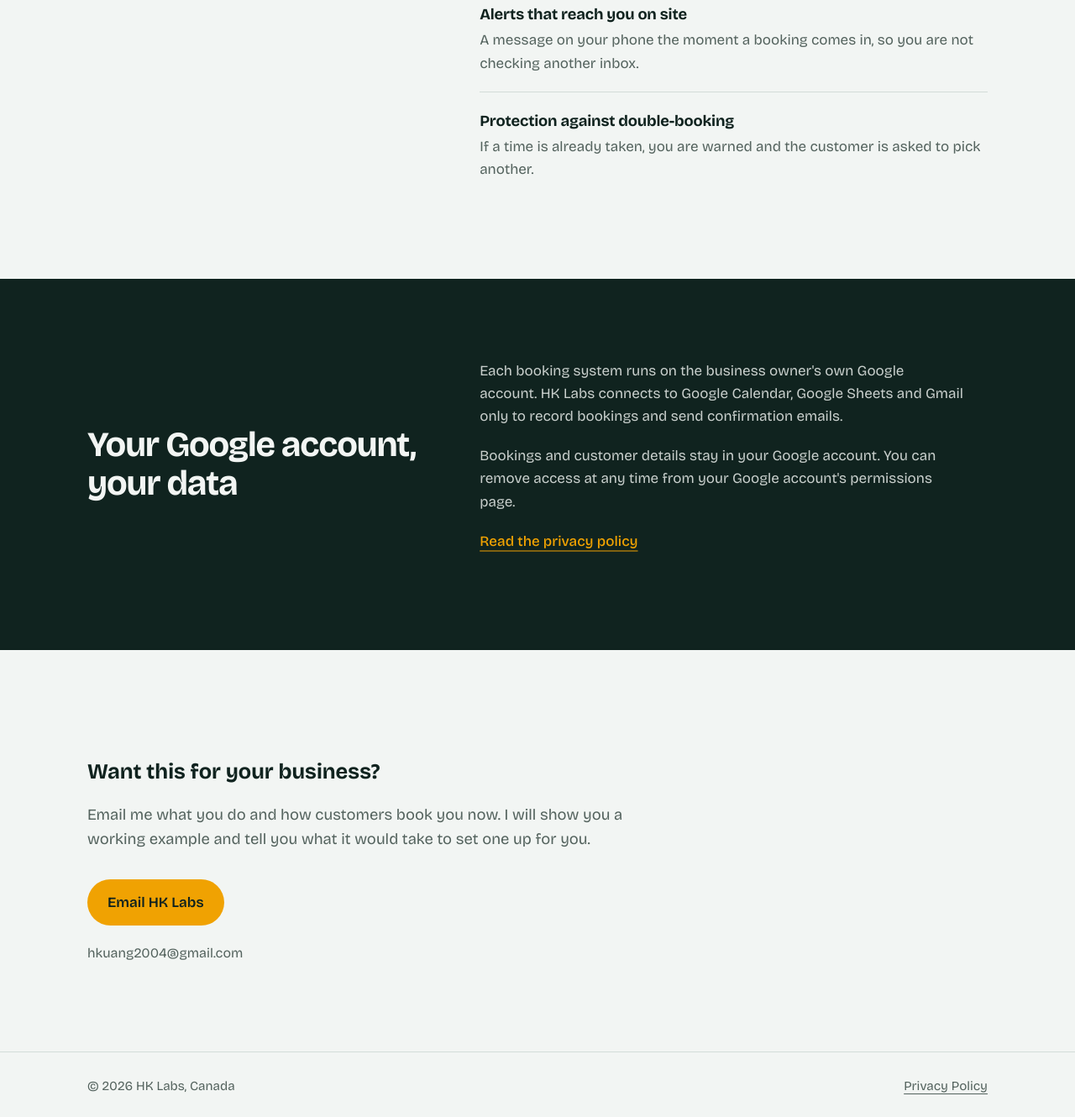
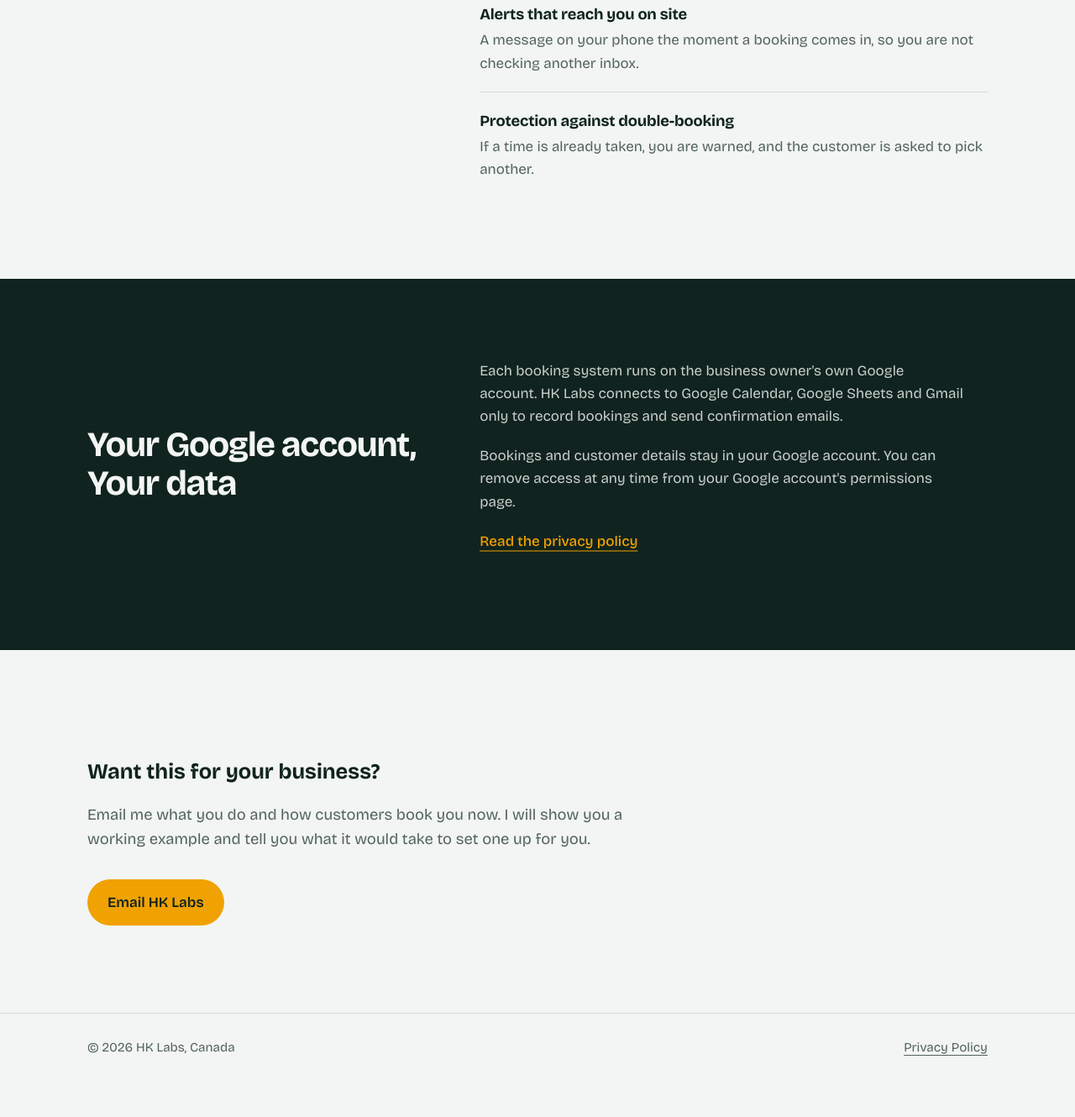
Before and after one commit to hkuang04/HK-Labs, a plain HTML site: page index.html in a window 1280 px wide. Shown: the part 1650-2980 px from the top of the page at 84% size. After the commit the page ends 2949 px from the top, so only its background shows below. Drawn offline with nearby package versions, Linux system fonts and the light colour scheme.

Commit message:
Update index.html

```diff
--- a/index.html
+++ b/index.html
@@ -331,7 +331,7 @@
         </li>
         <li>
           <strong>Protection against double-booking</strong>
-          <span>If a time is already taken, you are warned and the customer is asked to pick another.</span>
+          <span>If a time is already taken, you are warned, and the customer is asked to pick another.</span>
         </li>
       </ul>
     </div>
@@ -339,7 +339,7 @@
 
   <section class="section data" id="data">
     <div class="wrap split">
-      <h2>Your Google account, your data</h2>
+      <h2>Your Google account, Your data</h2>
       <div>
         <p>Each booking system runs on the business owner's own Google account. HK Labs connects to Google Calendar, Google Sheets and Gmail only to record bookings and send confirmation emails.</p>
         <p>Bookings and customer details stay in your Google account. You can remove access at any time from your Google account's permissions page.</p>
@@ -354,7 +354,6 @@
         <h2>Want this for your business?</h2>
         <p>Email me what you do and how customers book you now. I will show you a working example and tell you what it would take to set one up for you.</p>
         <a class="btn" href="mailto:hkuang2004@gmail.com?subject=Booking%20system%20enquiry">Email HK Labs</a>
-        <p class="address">hkuang2004@gmail.com</p>
       </div>
     </div>
   </section>
```
